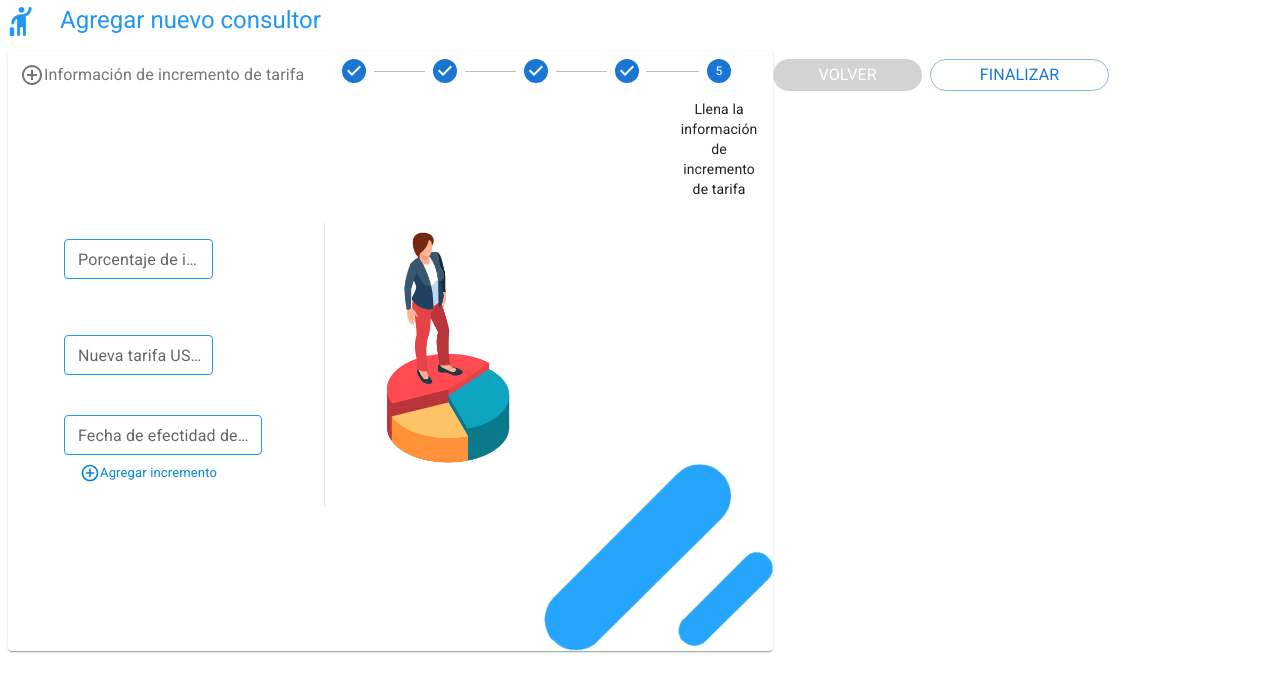
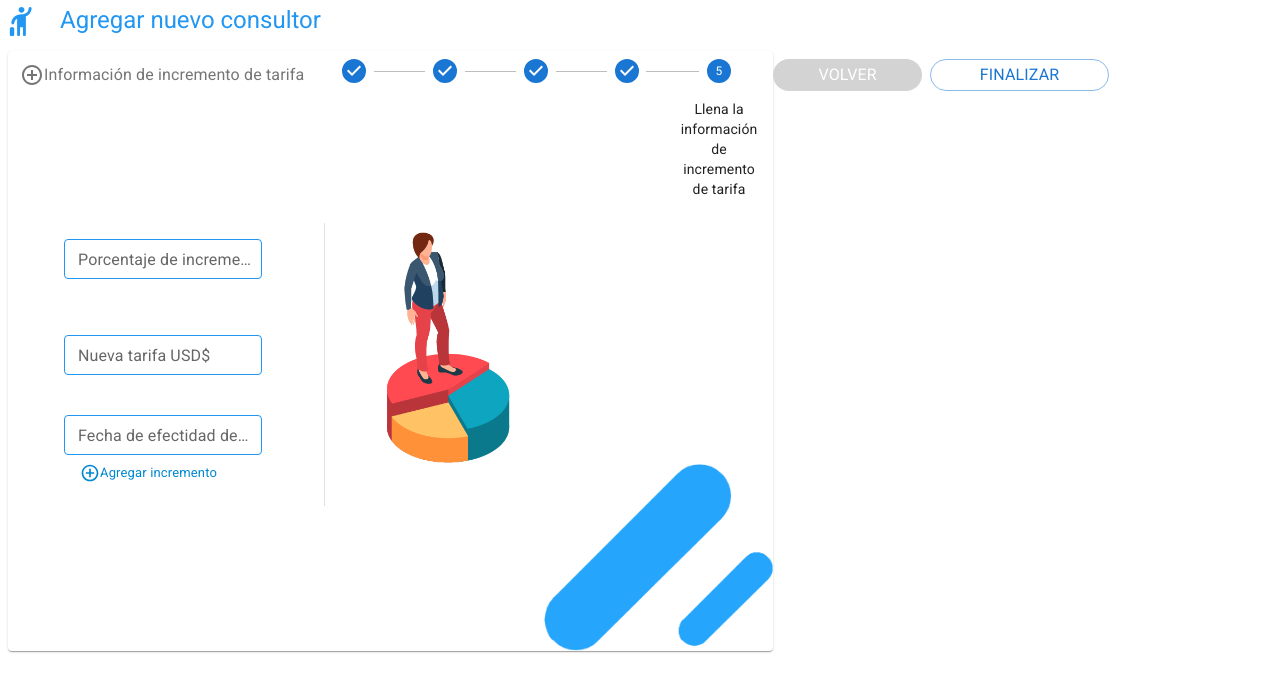
Before and after one commit to SantiagoJDG/management-center-web, a Next.js app: page /create-collaborator-steps in a window 1280 px wide. Shown: the top 692 px of the page. Built offline with nearby package versions, Linux system fonts and the light colour scheme; no server answers.

Commit message:
modify the code step 6

```diff
--- a/src/components/Collaborators/CreateCollaboratorSteps/RateIncreaseStepSix.js
+++ b/src/components/Collaborators/CreateCollaboratorSteps/RateIncreaseStepSix.js
@@ -95,11 +95,10 @@ const RateIncreaseStepSix = forwardRef((props, ref) => {
               <Grid item key={index}>
                 <CssTextField
                   required
-                  sx={{ width: '75%' }}
                   id={`number-${index}`}
                   name={`number-${index}`}
                   label="Porcentaje de incremento de tarifa"
-                  placeholder="%"
+                  placeholder="%0.00"
                   type="number"
                   size="small"
                   fullWidth
@@ -126,11 +125,10 @@ const RateIncreaseStepSix = forwardRef((props, ref) => {
 
           <Grid item>
             <CssTextField
-              sx={{ width: '75%' }}
               size="small"
               label="Nueva tarifa USD$"
               type="number"
-              placeholder="$0000.00"
+              placeholder="$0.00"
               fullWidth
               name="newRate"
               {...register('newRate', {
```
